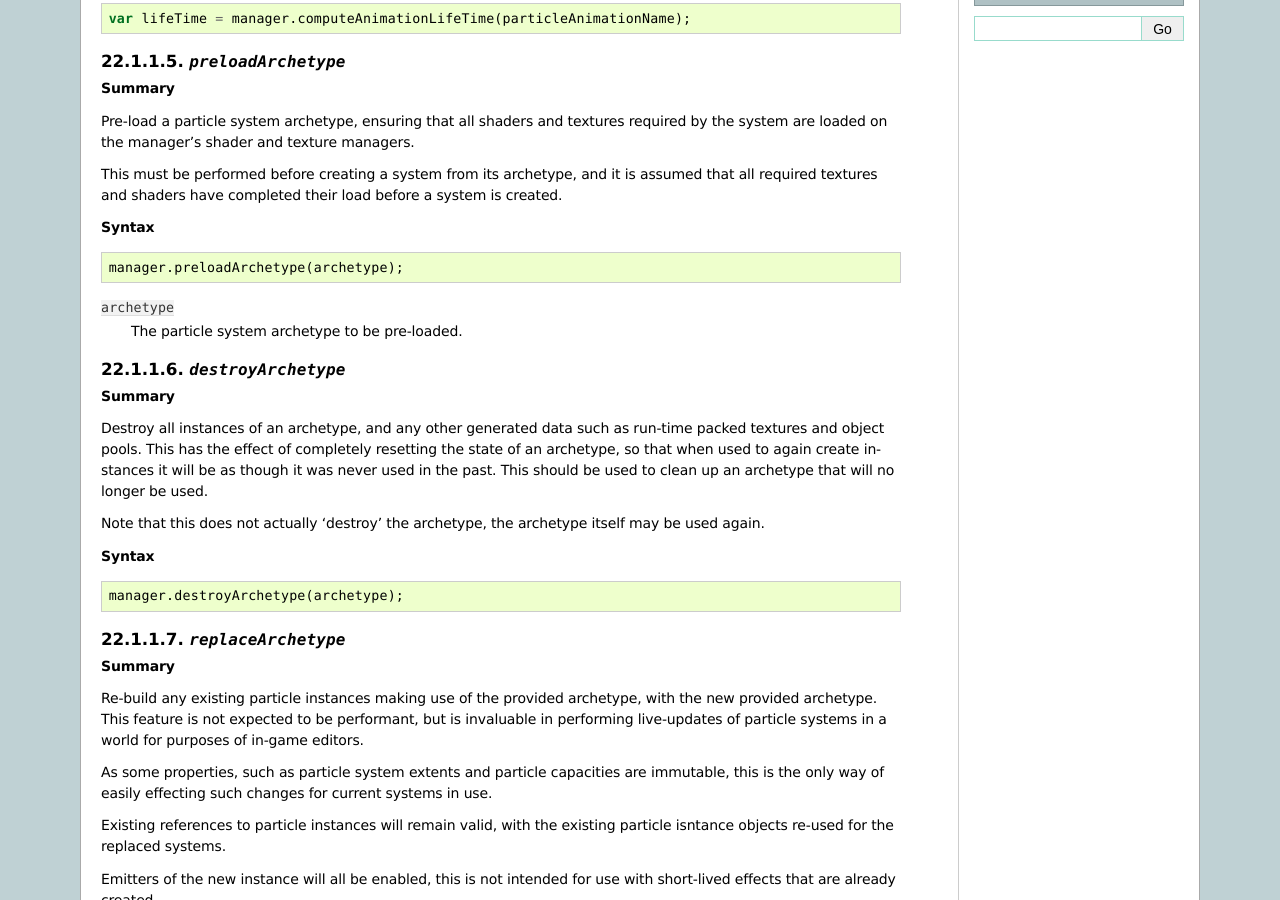
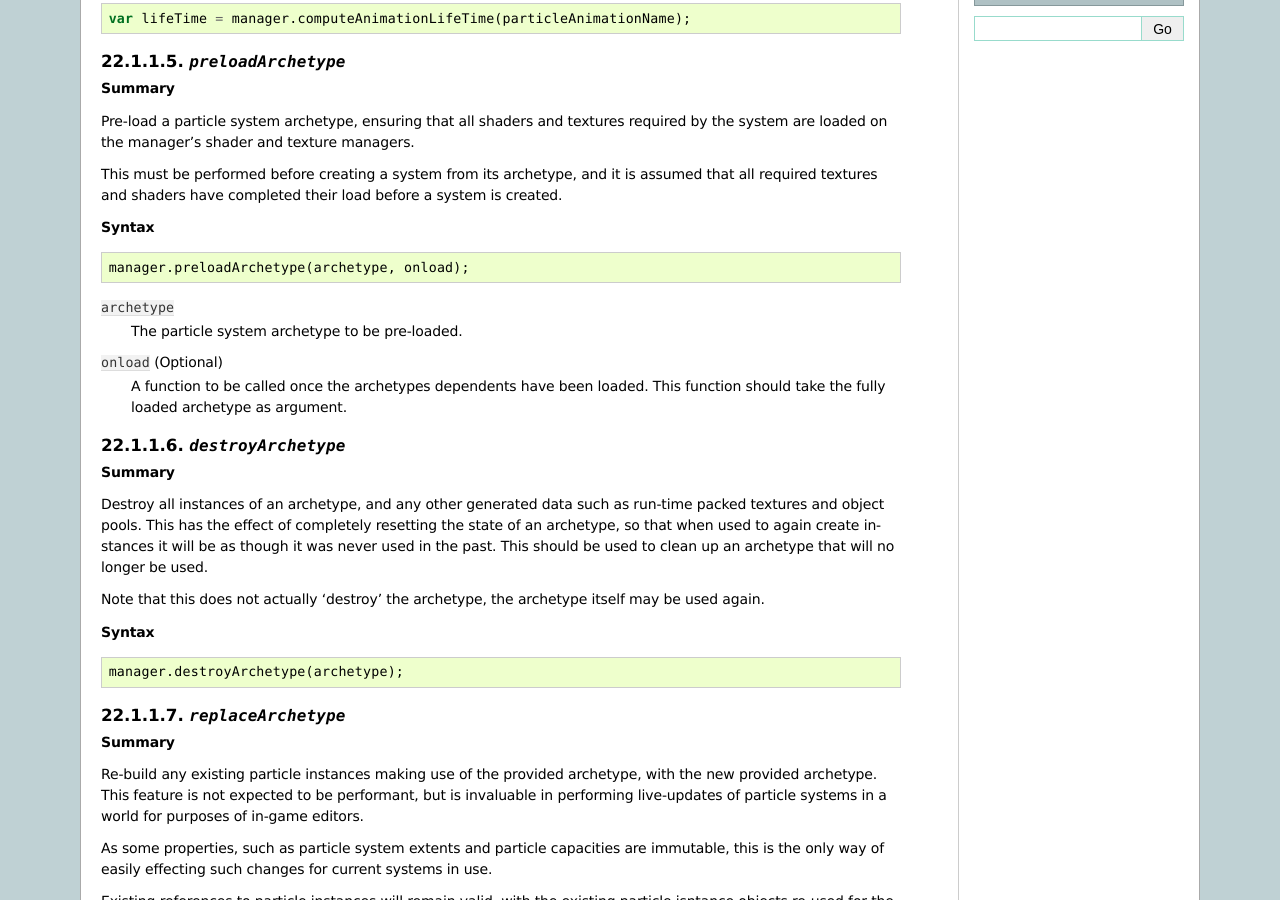
Before and after one commit to turbulenz/turbulenz_engine, a Sphinx documentation site: the page built from docs/source/jslibrary_api/particlemanager_api.rst, in a window 1280 px wide and 900 px high, scrolled down 1270 px. Built offline with Sphinx 7.4.7, drawn with Linux system fonts in a browser that asks for light colours.

Commit message:
Preemptively make change on preloadArchetype docs for expected changes.

```diff
--- a/docs/source/jslibrary_api/particlemanager_api.rst
+++ b/docs/source/jslibrary_api/particlemanager_api.rst
@@ -106,10 +106,13 @@ This must be performed before creating a system from its archetype, and it is as
 
 **Syntax** ::
 
-    manager.preloadArchetype(archetype);
+    manager.preloadArchetype(archetype, onload);
 
 ``archetype``
     The particle system archetype to be pre-loaded.
+
+``onload`` (Optional)
+    A function to be called once the archetypes dependents have been loaded. This function should take the fully loaded archetype as argument.
 
 .. index::
     pair: ParticleManager; destroyArchetype
```
